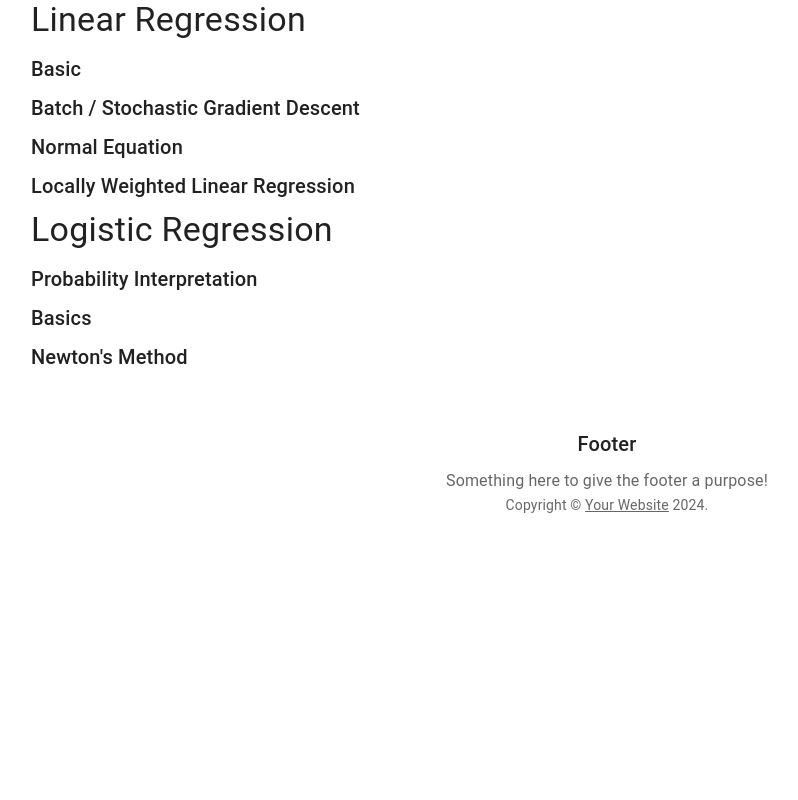
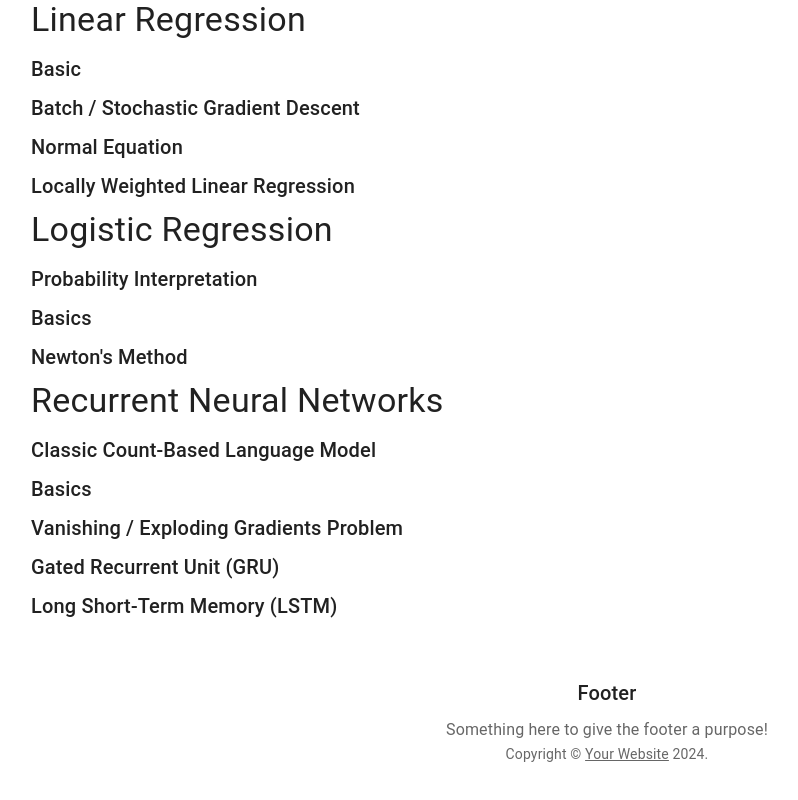
Before and after one commit to godpeny/pages, a React (Create React App) app in the folder main/: page / in a window 1280 px wide. Shown: the part 2076-2876 px from the top of the page, without its empty margins (33-831 px from the left). Before the commit the page ends 2639 px from the top, so only its background shows below. Built offline with nearby package versions, Linux system fonts and the light colour scheme.

Commit message:
feat: [GSMSEPLC-26] adding Topics to write. (Recurrent Neuron Network) --- - adding Topics to write. (Recurrent Neuron Network).

```diff
--- a/main/src/Blog.tsx
+++ b/main/src/Blog.tsx
@@ -20,6 +20,7 @@ import post3 from './blog-post.3.md';
 import post4 from './blog-post.4.md';
 import post5 from './blog-post.5.md';
 import post6 from './blog-post.6.md';
+import post7 from './blog-post.7.md';
 
 const sections = [
   { title: 'Technology', url: '#' },
@@ -62,7 +63,7 @@ const featuredPosts = [
   },
 ];
 
-const posts = [post0,post1, post2, post3, post4, post5, post6];
+const posts = [post0,post1, post2, post3, post4, post5, post6, post7];
 
 const sidebar = {
   title: 'About',
--- /dev/null
+++ b/main/src/blog-post.7.md
@@ -0,0 +1,11 @@
+# Recurrent Neural Networks
+
+## Classic Count-Based Language Model
+
+## Basics
+
+## Vanishing / Exploding Gradients Problem
+
+## Gated Recurrent Unit (GRU)
+
+## Long Short-Term Memory (LSTM)
```
